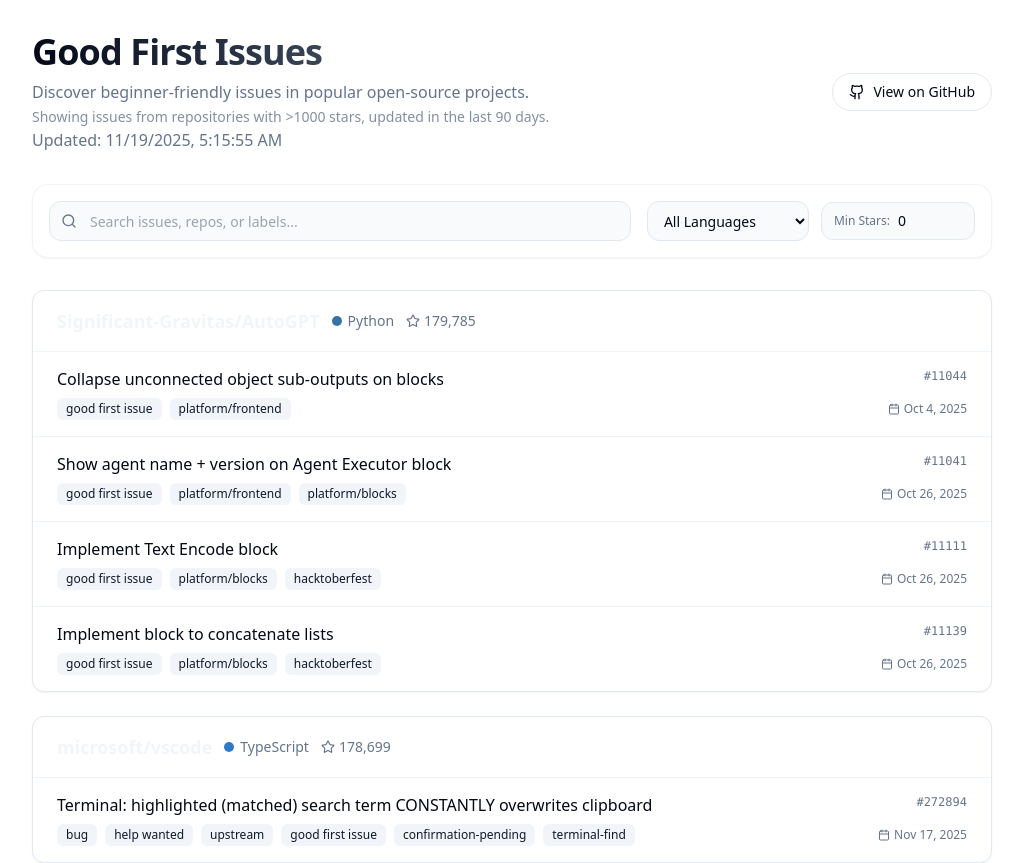
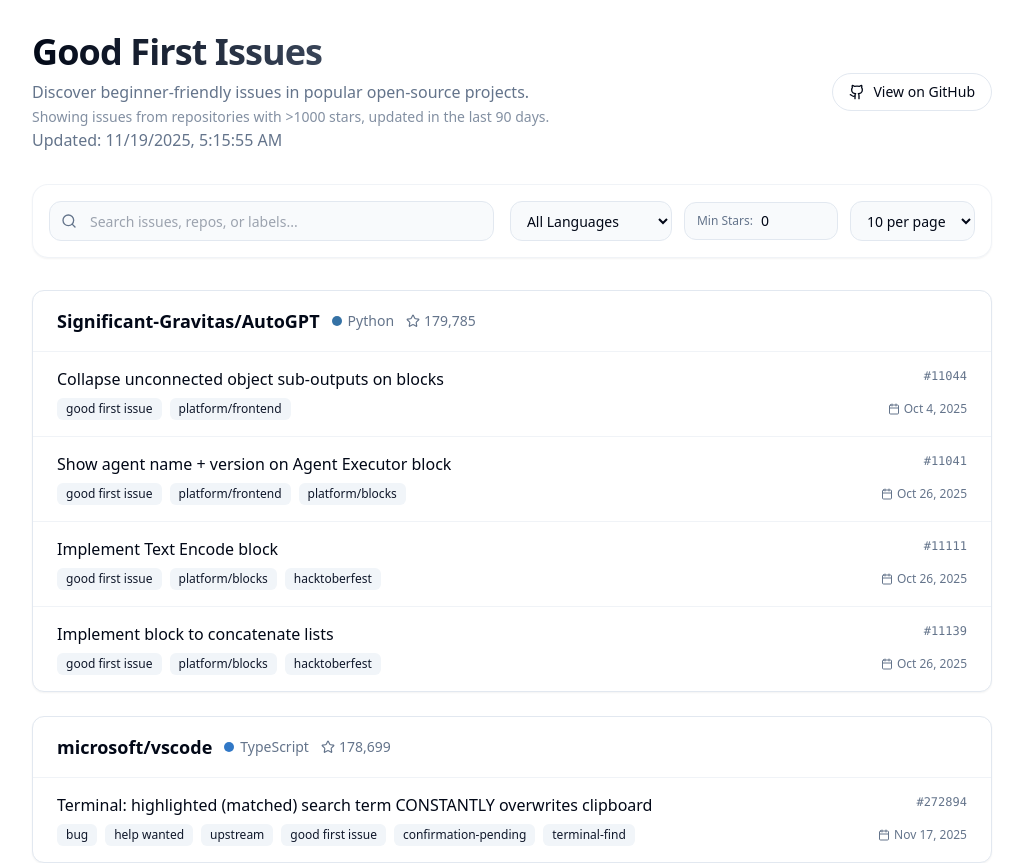
Before and after one commit to youzi-forge/good-first-issue-autoUpdate, a React (Vite) app in the folder frontend/: page / in a window 1280 px wide. Shown: the top 863 px of the page, without its empty margins (128-1151 px from the left). Built offline with nearby package versions, Linux system fonts and the light colour scheme.

Commit message:
feat: add items per page selection and adjust repo card link styling

```diff
--- a/frontend/src/App.tsx
+++ b/frontend/src/App.tsx
@@ -50,7 +50,7 @@ interface Data {
     issues: RawIssue[];
 }
 
-const ITEMS_PER_PAGE = 10;
+
 
 function App() {
     const [data, setData] = useState<Data | null>(null);
@@ -59,6 +59,7 @@ function App() {
     const [selectedLanguage, setSelectedLanguage] = useState<string | null>(null);
     const [minStars, setMinStars] = useState(0);
     const [currentPage, setCurrentPage] = useState(1);
+    const [itemsPerPage, setItemsPerPage] = useState(10);
 
     useEffect(() => {
         fetch("data.json")
@@ -76,7 +77,7 @@ function App() {
     // Reset page when filters change
     useEffect(() => {
         setCurrentPage(1);
-    }, [search, selectedLanguage, minStars]);
+    }, [search, selectedLanguage, minStars, itemsPerPage]);
 
     const languages = useMemo(() => {
         if (!data) return [];
@@ -135,10 +136,10 @@ function App() {
         return Array.from(repoMap.values()).sort((a, b) => b.stars - a.stars);
     }, [data, search, selectedLanguage, minStars]);
 
-    const totalPages = Math.ceil(groupedRepos.length / ITEMS_PER_PAGE);
+    const totalPages = Math.ceil(groupedRepos.length / itemsPerPage);
     const currentRepos = groupedRepos.slice(
-        (currentPage - 1) * ITEMS_PER_PAGE,
-        currentPage * ITEMS_PER_PAGE
+        (currentPage - 1) * itemsPerPage,
+        currentPage * itemsPerPage
     );
 
     if (loading) {
@@ -196,6 +197,8 @@ function App() {
                     languages={languages}
                     minStars={minStars}
                     setMinStars={setMinStars}
+                    itemsPerPage={itemsPerPage}
+                    setItemsPerPage={setItemsPerPage}
                 />
 
                 <div className="space-y-6">
--- a/frontend/src/components/FilterBar.tsx
+++ b/frontend/src/components/FilterBar.tsx
@@ -8,6 +8,8 @@ interface FilterBarProps {
     languages: string[];
     minStars: number;
     setMinStars: (value: number) => void;
+    itemsPerPage: number;
+    setItemsPerPage: (value: number) => void;
 }
 
 export function FilterBar({
@@ -18,6 +20,8 @@ export function FilterBar({
     languages,
     minStars,
     setMinStars,
+    itemsPerPage,
+    setItemsPerPage,
 }: FilterBarProps) {
     return (
         <div className="sticky top-4 z-10 mb-8 space-y-4 rounded-2xl border border-border/50 bg-background/80 p-4 backdrop-blur-xl shadow-sm transition-all hover:shadow-md hover:border-border">
@@ -69,6 +73,17 @@ export function FilterBar({
                             className="w-16 bg-transparent text-sm outline-none"
                         />
                     </div>
+
+                    <select
+                        value={itemsPerPage}
+                        onChange={(e) => setItemsPerPage(Number(e.target.value))}
+                        className="h-10 rounded-xl border border-border bg-secondary/50 px-3 text-sm outline-none transition-all focus:border-accent focus:bg-background focus:ring-2 focus:ring-accent/20"
+                    >
+                        <option value={5}>5 per page</option>
+                        <option value={10}>10 per page</option>
+                        <option value={20}>20 per page</option>
+                        <option value={50}>50 per page</option>
+                    </select>
                 </div>
             </div>
         </div>
--- a/frontend/src/components/RepoCard.tsx
+++ b/frontend/src/components/RepoCard.tsx
@@ -33,7 +33,7 @@ export function RepoCard({ repo }: RepoCardProps) {
                         href={repo.url}
                         target="_blank"
                         rel="noopener noreferrer"
-                        className="text-lg font-semibold text-accent hover:underline"
+                        className="text-lg font-semibold text-foreground hover:text-accent hover:underline"
                     >
                         {repo.name}
                     </a>
```
